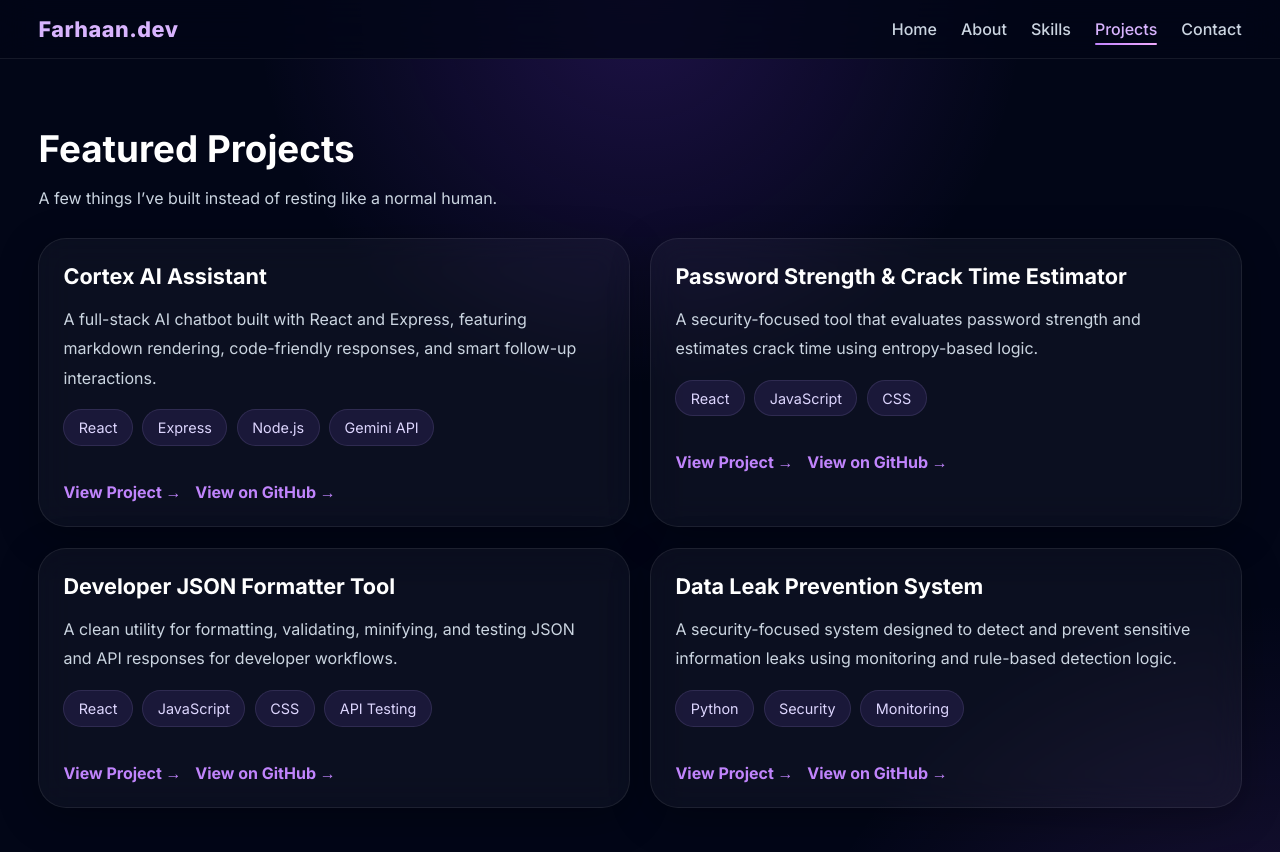
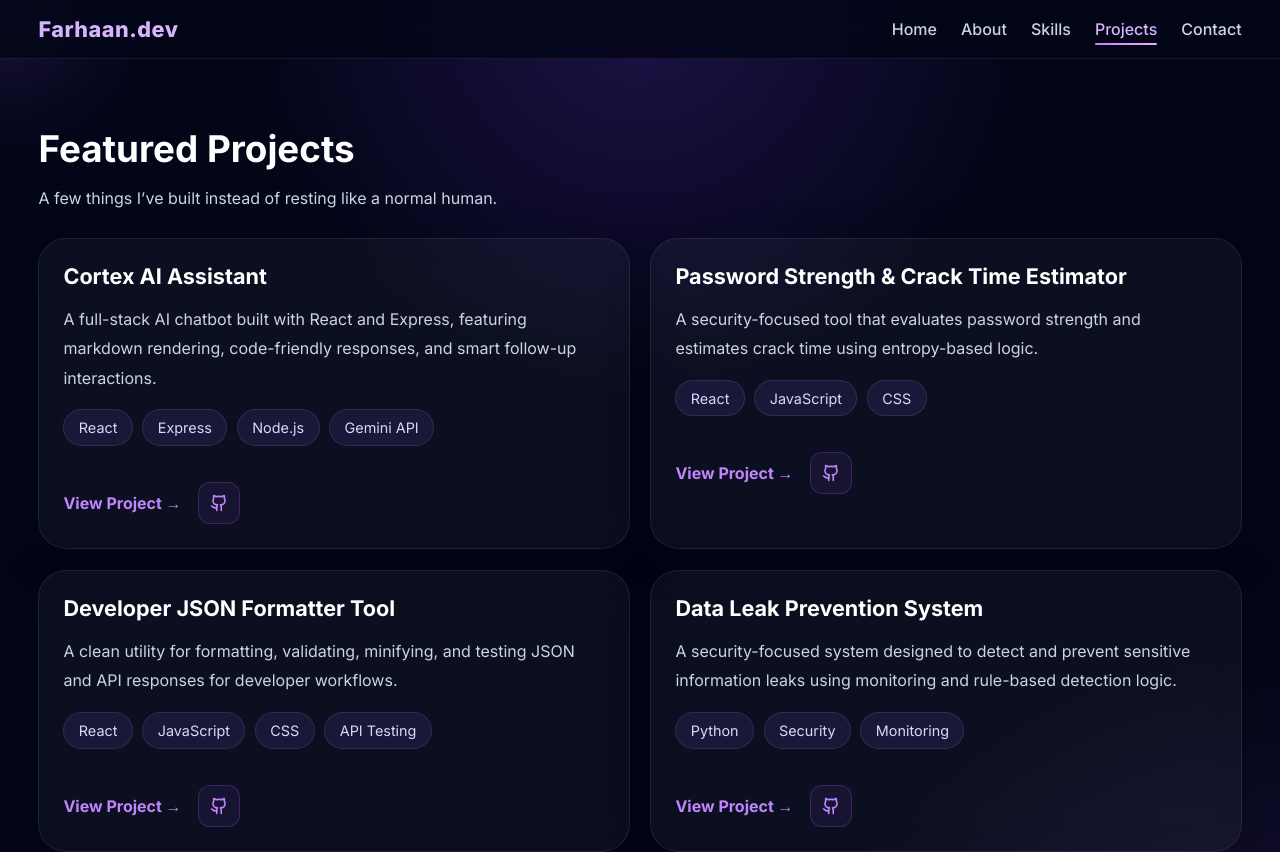
Before and after one commit to Far-200/portfolio-site, a React (Vite) app in the folder site/: page /projects in a window 1280 px wide. Shown: the top 852 px of the page. Built offline with nearby package versions, Linux system fonts and the light colour scheme.

Commit message:
Added Hover Effect

```diff
--- a/site/index.html
+++ b/site/index.html
@@ -2,9 +2,9 @@
 <html lang="en">
   <head>
     <meta charset="UTF-8" />
-    <link rel="icon" type="image/svg+xml" href="/vite.svg" />
+    <link rel="icon" type="image/png" href="/FK.png" />
     <meta name="viewport" content="width=device-width, initial-scale=1.0" />
-    <title>Farhaan Khan's Portfolio</title>
+    <title>Farhaan Khan</title>
   </head>
   <body>
     <div id="root"></div>
--- a/site/package.json
+++ b/site/package.json
@@ -12,6 +12,7 @@
   "dependencies": {
     "@tailwindcss/vite": "^4.2.1",
     "framer-motion": "^12.35.2",
+    "lucide-react": "^0.577.0",
     "react": "^19.2.0",
     "react-dom": "^19.2.0",
     "react-icons": "^5.6.0",
--- a/site/src/App.jsx
+++ b/site/src/App.jsx
@@ -1,3 +1,4 @@
+import { useEffect, useRef } from "react";
 import { Routes, Route } from "react-router-dom";
 import NavBar from "./components/NavBar";
 import Footer from "./components/Footer";
@@ -13,8 +14,27 @@ import DevJTool from "./pages/project-pages/DevJTool";
 import DLPPage from "./pages/project-pages/DLPPage";
 
 function App() {
+  const glowRef = useRef(null);
+
+  useEffect(() => {
+    const moveGlow = (e) => {
+      if (!glowRef.current) return;
+
+      glowRef.current.style.left = `${e.clientX}px`;
+      glowRef.current.style.top = `${e.clientY}px`;
+    };
+
+    window.addEventListener("mousemove", moveGlow);
+
+    return () => {
+      window.removeEventListener("mousemove", moveGlow);
+    };
+  }, []);
+
   return (
     <div className="app-shell">
+      <div ref={glowRef} className="cursor-glow" />
+
       <NavBar />
       <ScrollToTop />
 
--- a/site/src/components/Projects.jsx
+++ b/site/src/components/Projects.jsx
@@ -1,5 +1,6 @@
 import { motion } from "framer-motion";
 import { Link } from "react-router-dom";
+import { Github } from "lucide-react";
 
 function Projects() {
   const projects = [
@@ -69,7 +70,10 @@ function Projects() {
               ))}
             </div>
 
-            <div className="hero-buttons" style={{ marginTop: "1rem" }}>
+            <div
+              className="hero-buttons project-actions"
+              style={{ marginTop: "1rem" }}
+            >
               {project.route && (
                 <Link to={project.route} className="project-link">
                   View Project →
@@ -80,9 +84,10 @@ function Projects() {
                 href={project.github}
                 target="_blank"
                 rel="noreferrer"
-                className="project-link"
+                className="project-link github-link"
+                aria-label={`View ${project.title} on GitHub`}
               >
-                View on GitHub →
+                <Github size={18} strokeWidth={2.2} />
               </a>
             </div>
           </motion.div>
--- a/site/src/index.css
+++ b/site/src/index.css
@@ -1156,3 +1156,61 @@ a {
     padding-bottom: 1.4rem;
   }
 }
+
+.app-shell {
+  position: relative;
+  overflow-x: hidden;
+}
+
+.cursor-glow {
+  position: fixed;
+  left: 0;
+  top: 0;
+  width: 260px;
+  height: 260px;
+  border-radius: 50%;
+  pointer-events: none;
+  transform: translate(-50%, -50%);
+  background: radial-gradient(
+    circle,
+    rgba(168, 85, 247, 0.22) 0%,
+    rgba(168, 85, 247, 0.12) 35%,
+    rgba(168, 85, 247, 0.06) 55%,
+    transparent 75%
+  );
+  filter: blur(45px);
+  z-index: 0;
+}
+
+.app-shell > *:not(.cursor-glow) {
+  position: relative;
+  z-index: 1;
+}
+
+.project-actions {
+  display: flex;
+  align-items: center;
+  gap: 1rem;
+  flex-wrap: wrap;
+}
+
+.github-link {
+  display: inline-flex;
+  align-items: center;
+  justify-content: center;
+  width: 42px;
+  height: 42px;
+  border-radius: 12px;
+  border: 1px solid rgba(168, 85, 247, 0.25);
+  background: rgba(168, 85, 247, 0.08);
+  color: #c084fc;
+  transition: all 0.25s ease;
+}
+
+.github-link:hover {
+  transform: translateY(-2px) scale(1.06);
+  background: rgba(168, 85, 247, 0.16);
+  border-color: rgba(192, 132, 252, 0.5);
+  box-shadow: 0 0 20px rgba(168, 85, 247, 0.2);
+  color: #e9d5ff;
+}
```
Also changed, not shown: site/public/FK.png (added), 1 other file (tests, documents, lock files or other folders).
